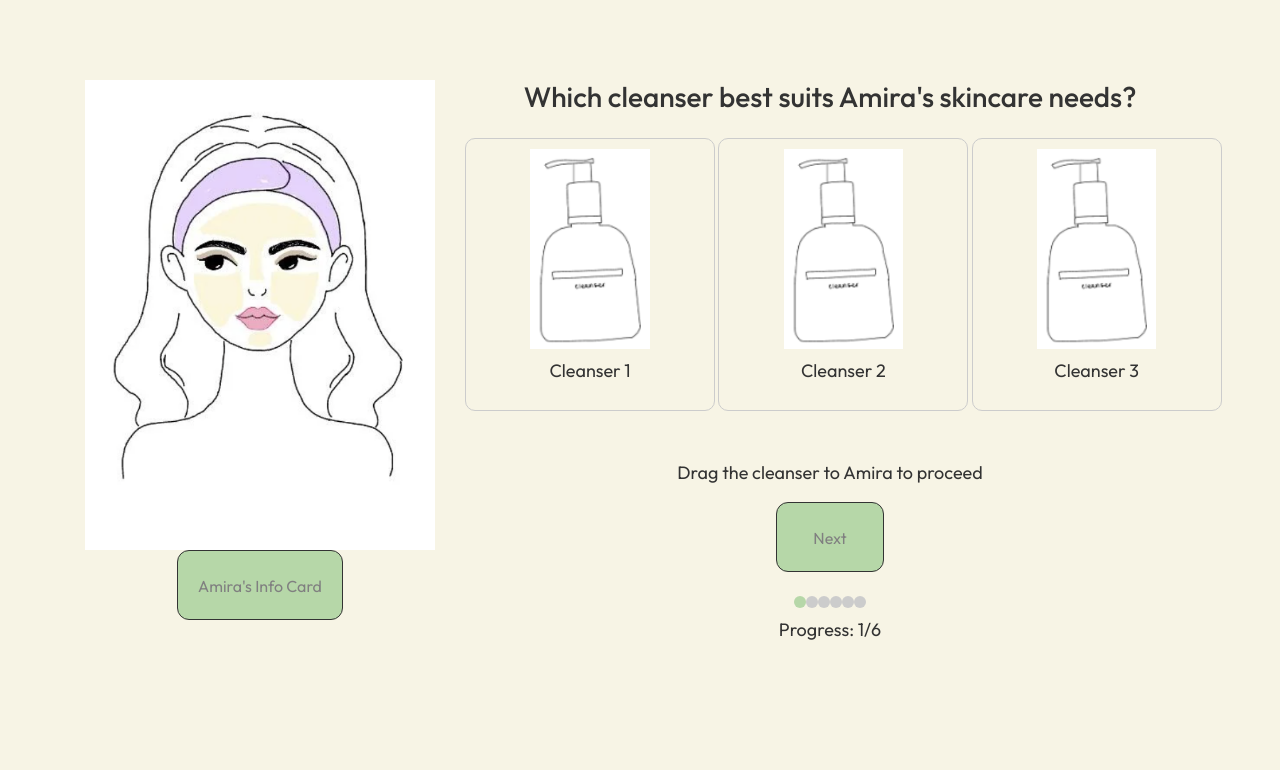
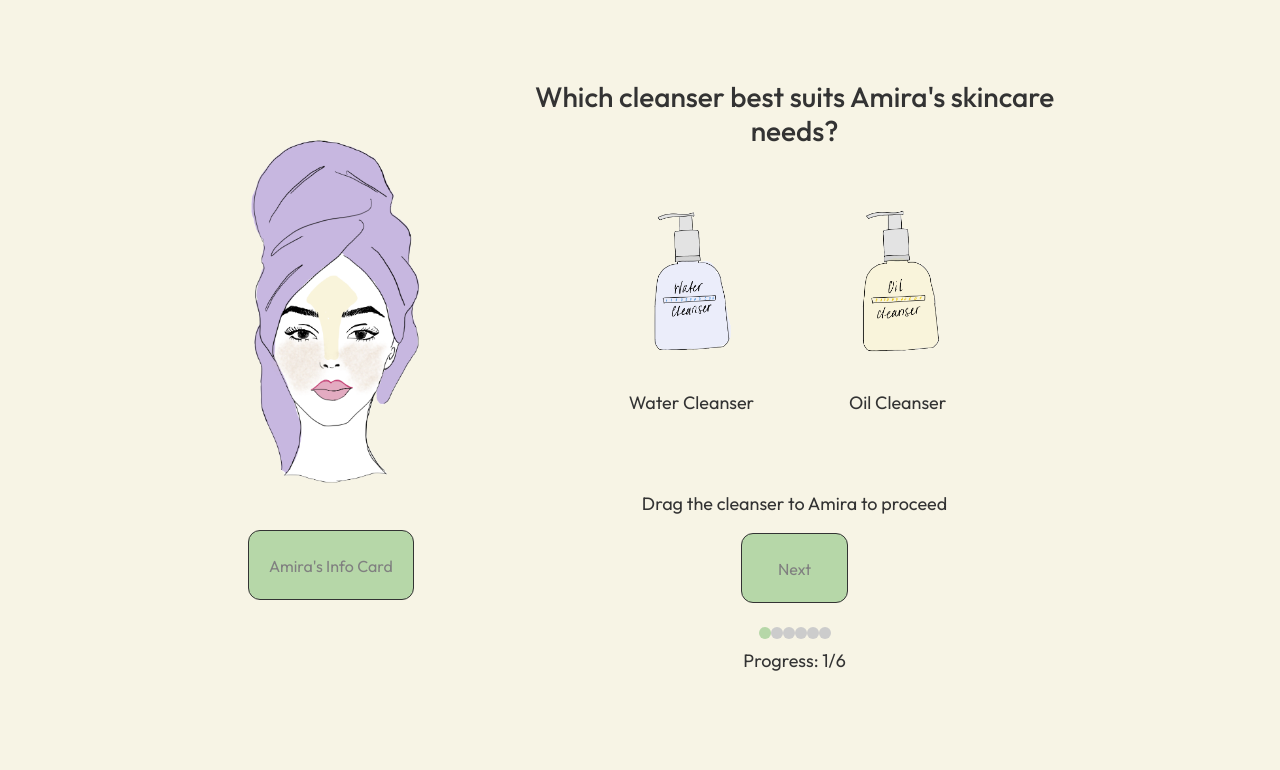
Before and after one commit to hibashaalan/skincareschool, a Flask app: page /case-study in a window 1280 px wide. Shown: the part 62-832 px from the top of the page. Before the commit the page ends 702 px from the top, so only its background shows below. Run offline with Flask 3, Linux system fonts and the light colour scheme; some libraries are stand-ins or nearby versions.

Commit message:
quiz 2 options and answers

```diff
--- a/server.py
+++ b/server.py
@@ -78,62 +78,60 @@ quiz2_questions = [
     {
     "id":0,
     "question": "Pick a cleanser that best suits Amira",
-    "options": ["Gel-based with salicylic acid", "cleanser 2", "cleanser 2"],
+    "options": ["Water Cleanser", "Oil Cleanser"],
     "correct": 0,
     "images": [
-            {"src": "cleanser.png", "caption": "Cleanser 1"},
-            {"src": "cleanser.png", "caption": "Cleanser 2"},
-            {"src": "cleanser.png", "caption": "Cleanser 3"},
+            {"src": "water_cleanser.png", "caption": "Water Cleanser"},
+            {"src": "oil_cleanser.png", "caption": "Oil Cleanser"},
         ]
     },{
     "id":1,
     "question": "Pick a toner that best suits Amira",
-    "options": ["toner 1", "toner 2", "Witch hazel to balance oil"],
+    "options": ["Rose Water Toner", "Green Tea Toner", "Witchhazel Toner"],
     "correct": 2,
     "images": [
-            {"src": "toner_rose.png", "caption": "Toner 1"},
-            {"src": "toner_rose.png", "caption": "Toner 2"},
-            {"src": "toner_rose.png", "caption": "Toner 3"},
+            {"src": "rosewater.png", "caption": "Rose Toner"},
+            {"src": "green_tea_toner.png", "caption": "Green Tea Toner"},
+            {"src": "witch_hazel.png", "caption": "Witchhazel Toner"},
         ]
     },{
     "id":2,
     "question": "Pick a serum that best suits Amira",
-    "options": ["serum 1", "serum 2", "serum 3"],
+    "options": ["Hyalauronic Acid Serum", "Retinol", "Vitamin C Serum"],
     "correct": 0,
     "images": [
-            {"src": "serum_nia.png", "caption": "Serum 1"},
-            {"src": "serum_nia.png", "caption": "Serum 2"},
-            {"src": "serum_nia.png", "caption": "Serum 3"},
+            {"src": "HA_serum.png", "caption": "Hyalauronic Acid Serum"},
+            {"src": "retinol.png", "caption": "Retinol"},
+            {"src": "vit_c.png", "caption": "Vitamin C Serum"},
         ]
     },{
     "id":3,
     "question": "Pick an eye cream that best suits Amira",
-    "options": ["cream 1", "cream 2", "cream 3"],
+    "options": ["Retinol Eye Cream", "Caffeine Eye Cream", "Green Tea Eye Cream"],
     "correct": 1,
     "images": [
-            {"src": "eye_cream.png", "caption": "Eye cream 1"},
-            {"src": "eye_cream.png", "caption": "Eye cream 2"},
-            {"src": "eye_cream.png", "caption": "Eye cream 3"},
+            {"src": "retinol_eye.png", "caption": "Retinol Eye Cream"},
+            {"src": "caff_eye.png", "caption": "Caffeine Eye Cream"},
+            {"src": "green_eye.png", "caption": "Green Tea Eye Cream"},
         ]
     },{
     "id":4,
     "question": "Pick a moisturizer that best suits Amira",
-    "options": ["moisturizer 1", "moisturizer 2", "moisturizer 3"],
+    "options": ["Niacinamide Moisturizer", "Lightweight Gel Moisturizer", "Hyalauronic Acid Moisturizer"],
     "correct": 1,
     "images": [
-            {"src": "moisturizer.png", "caption": "Moisturizer 1"},
-            {"src": "moisturizer.png", "caption": "Moisturizer 2"},
-            {"src": "moisturizer.png", "caption": "Moisturizer 3"},
+            {"src": "NA_cream.png", "caption": "Niacinamide Moisturizer"},
+            {"src": "glycerin.png", "caption": "Lightweight Gel Moisturizer"},
+            {"src": "HA_cream.png", "caption": "Hyalauronic Acid Moisturizer"},
         ]
     },{
     "id":5,
     "question": "Pick a sunscreen that best suits Amira",
-    "options": ["sunscreen 1", "sunscreen 2", "sunscreen 3"],
-    "correct": 1,
+    "options": ["Mineral Sunscreen", "Chemical Sunscreen"],
+    "correct": 0,
     "images": [
-            {"src": "sunscreen.png", "caption": "Sunscreen 1"},
-            {"src": "sunscreen.png", "caption": "Sunscreen 2"},
-            {"src": "sunscreen.png", "caption": "Sunscreen 3"},
+            {"src": "mineral_sun.png", "caption": "Mineral Sunscreen"},
+            {"src": "chemical_sun.png", "caption": "Chemical Sunscreen"},
         ]
     },
 ]
--- a/static/style.css
+++ b/static/style.css
@@ -213,9 +213,7 @@ body {
 }.info-button:hover {
   background-color: #b6d7a8;
 }.option-box {
-  width: 250px;
-  border: 1px solid #ccc;
-  border-radius: 10px;
+  width: auto;
   padding: 10px;
   cursor: pointer;
   transition: border 0.3s, box-shadow 0.3s;
@@ -249,4 +247,12 @@ body {
 .option-box img {
   border: none;
   box-shadow: none;
+}.fixed-height-container{
+  height: 450px;
+  overflow: auto;
+  position: relative;
+}.fixed-height {
+  width: 100%;
+  object-fit: cover;
+  height: 100%;
 }
--- a/templates/case_study.html
+++ b/templates/case_study.html
@@ -8,8 +8,10 @@
         <div class="row">
             <!-- Left: Amira Image & Info -->
             <div class="col-md-4 text-center">
-                <img src="{{ url_for('static', filename='images/amira.png') }}"
-                     alt="Amira" class="img-fluid">
+                <div class="fixed-height-container">
+                    <img src="{{ url_for('static', filename='images/oily_skin.png') }}"
+                        alt="Amira" class="fixed-height">
+                </div>
                 <button type="button" id="show-amira-info" class="btn q2-buttons mb-3">Amira's Info Card</button>
             </div>
 
@@ -45,8 +47,8 @@
 
                 <!-- Navigation Buttons -->
                 <div class="text-center mb-4">
+                    <button type="button" class="btn q2-buttons me-2" id="prev-question" style="display:none;">Previous</button>
                     <button type="button" class="btn q2-buttons me-2" id="next-question">  &emsp;Next&emsp;  </button>
-                    <button type="button" class="btn q2-buttons me-2" id="prev-question" style="display:none;">Previous</button>
                     <button type="submit" class="btn q2-buttons" id="submit-quiz" style="display:none;">Submit Answers</button>
                 </div>
 
--- a/templates/quiz2.html
+++ b/templates/quiz2.html
@@ -15,7 +15,7 @@
         <!-- Amira's Picture -->
         <div class="row mt-5">
             <div class="col-4 info-card">
-                <img src="{{ url_for('static', filename='images/amira.png') }}"
+                <img src="{{ url_for('static', filename='images/oily_skin.png') }}"
                     class="img-fluid rounded mx-auto d-block mb-3"
                     alt="Amira's Image"
                     style="max-width: 200px;">
```
Also changed, not shown: static/images/HA_serum.png (added), static/images/serum_ha.png (deleted).
